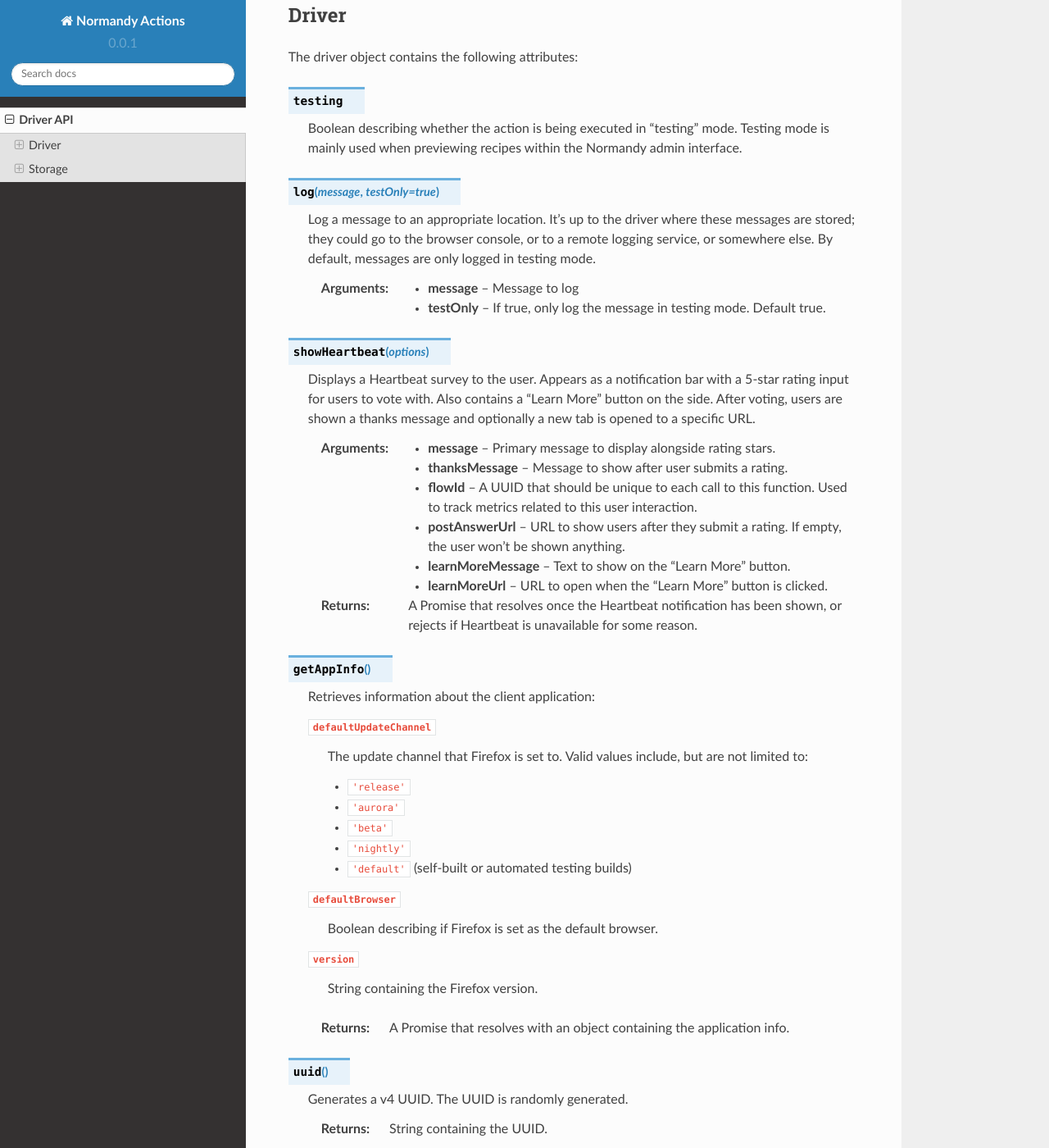
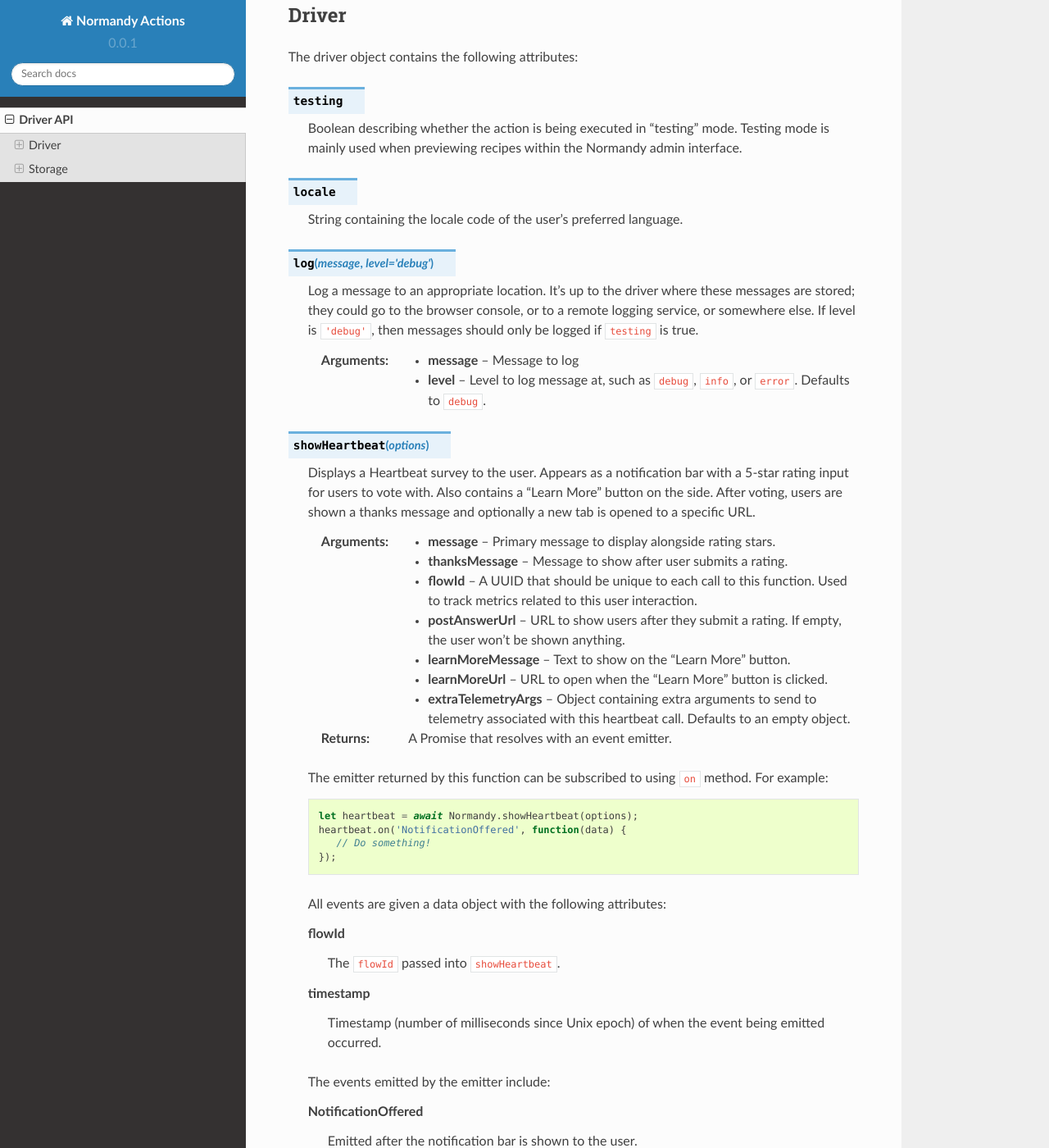
Before and after one commit to mozilla/normandy-actions, a Sphinx documentation site: the page built from docs/driver.rst, in a window 1280 px wide and 1400 px high, scrolled down 374 px. Shown: the whole window at 82% size. Built offline with Sphinx 7.4.7 and the Read the Docs theme 2.0.0, drawn with Linux system fonts in a browser that asks for light colours; some of the changed text lies outside the part shown.

Commit message:
Document driver API for client, locale, location, and saveHeartbeatFlow.

```diff
--- a/docs/driver.rst
+++ b/docs/driver.rst
@@ -23,15 +23,20 @@
    Testing mode is mainly used when previewing recipes within the Normandy
    admin interface.
 
-.. js:function:: log(message, testOnly=true)
+.. js:data:: locale
+
+   String containing the locale code of the user's preferred language.
+
+.. js:function:: log(message, level='debug')
 
    Log a message to an appropriate location. It's up to the driver where these
    messages are stored; they could go to the browser console, or to a remote
-   logging service, or somewhere else. By default, messages are only logged in
-   testing mode.
+   logging service, or somewhere else. If level is ``'debug'``, then messages
+   should only be logged if ``testing`` is true.
 
    :param message: Message to log
-   :param testOnly: If true, only log the message in testing mode. Default true.
+   :param level: Level to log message at, such as ``debug``, ``info``, or
+      ``error``. Defaults to ``debug``.
 
 .. js:function:: showHeartbeat(options)
 
@@ -48,30 +53,45 @@
       the user won't be shown anything.
    :param learnMoreMessage: Text to show on the "Learn More" button.
    :param learnMoreUrl: URL to open when the "Learn More" button is clicked.
-   :returns: A Promise that resolves once the Heartbeat notification has been
-      shown, or rejects if Heartbeat is unavailable for some reason.
+   :param extraTelemetryArgs: Object containing extra arguments to send to
+      telemetry associated with this heartbeat call. Defaults to an empty
+      object.
+   :returns: A Promise that resolves with an event emitter.
 
-.. js:function:: getAppInfo()
+   The emitter returned by this function can be subscribed to using ``on``
+   method. For example:
 
-   Retrieves information about the client application:
+   .. code-block:: javascript
 
-   ``defaultUpdateChannel``
-      The update channel that Firefox is set to. Valid values include, but are
-      not limited to:
+      let heartbeat = await Normandy.showHeartbeat(options);
+      heartbeat.on('NotificationOffered', function(data) {
+         // Do something!
+      });
 
-      * ``'release'``
-      * ``'aurora'``
-      * ``'beta'``
-      * ``'nightly'``
-      * ``'default'`` (self-built or automated testing builds)
+   All events are given a data object with the following attributes:
 
-   ``defaultBrowser``
-      Boolean describing if Firefox is set as the default browser.
-   ``version``
-      String containing the Firefox version.
+   flowId
+      The ``flowId`` passed into ``showHeartbeat``.
+   timestamp
+      Timestamp (number of milliseconds since Unix epoch) of when the event
+      being emitted occurred.
 
-   :returns: A Promise that resolves with an object containing the application
-      info.
+   The events emitted by the emitter include:
+
+   NotificationOffered
+      Emitted after the notification bar is shown to the user.
+   NotificationClosed
+      Emittered after the notification bar closes, either by being closed
+      manually by the user, or automatically after voting.
+   LearnMore
+      Emitted when the user clicks the "Learn More" link.
+   Voted
+      Emitted when the user clicks the star rating bar and submits a rating.
+      An extra ``score`` attribute is included on the data object for this
+      event containing the rating the user submitted.
+   TelemetrySent
+      Emitted after Heartbeat has sent flow data to the Telemetry servers. Only
+      available on Firefox 46 and higher.
 
 .. js:function:: uuid()
 
@@ -86,6 +106,53 @@
    :param keyPrefix: Prefix to append to keys before storing them, to avoid
       collision with other actions using the storage.
    :returns: :js:class:`Storage`
+
+.. js:function:: location()
+
+   Retrieves information about where the user is located.
+
+   :returns: A Promise that resolves with a location object.
+
+   The location object has the following fields:
+
+   countryCode
+      ISO 3166-1 country code for the country the user has been geolocated to.
+
+.. js:function:: saveHeartbeatFlow(data)
+
+   Sends flow data from Heartbeat to the Input server. See the
+   `Input documentation`_ for details about the data expected.
+
+   :param data: Object containing Heartbeat flow data.
+
+.. _Input Documentation: http://fjord.readthedocs.org/en/latest/hb_api.html
+
+.. js:function:: client()
+
+   Retrieves information about the user's browser.
+
+   :returns: Promise that resolves with a client data object.
+
+   The client data object includes the following fields:
+
+   version
+      String containing the Firefox version.
+   channel
+      String containing the update channel. Valid values include, but are not
+      limited to:
+
+      * ``'release'``
+      * ``'aurora'``
+      * ``'beta'``
+      * ``'nightly'``
+      * ``'default'`` (self-built or automated testing builds)
+
+   isDefaultBrowser
+      Boolean specifying whether Firefox is set as the user's default browser.
+   searchEngine
+      String containing the user's default search engine identifier.
+   syncSetup
+      Boolean containing whether the user has set up Firefox Sync.
 
 Storage
 -------
```
